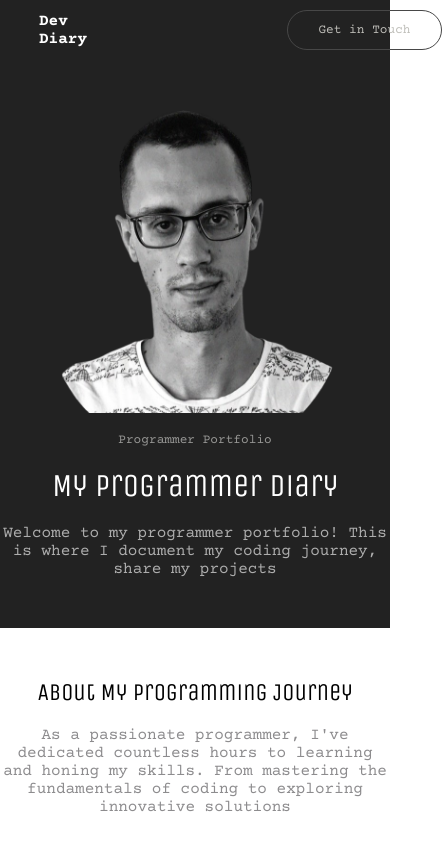
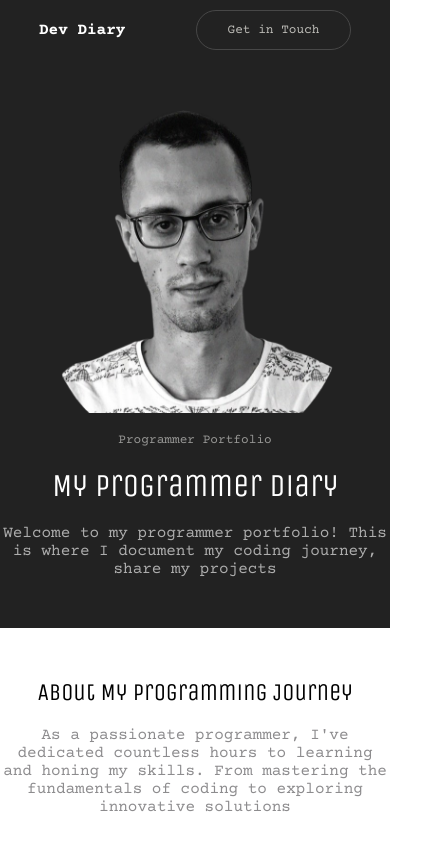
Before and after one commit to zoran-pecic/portfolio, a Nuxt app: page / in a window 390 px wide. Shown: the top 844 px of the page, 442 px wide, since content can reach past the window. Built offline with nearby package versions, Linux system fonts and the light colour scheme.

Commit message:
fix: header for mobile

```diff
--- a/components/Header.vue
+++ b/components/Header.vue
@@ -77,6 +77,10 @@ const navLinks: NavLink[] = [
 }
 
 @media only screen and (max-width: 1100px){
+
+    .nav-links {
+        grid-template-columns: fit-content(160px);
+    }
     .nav-item {
         display: none;
     }
```
